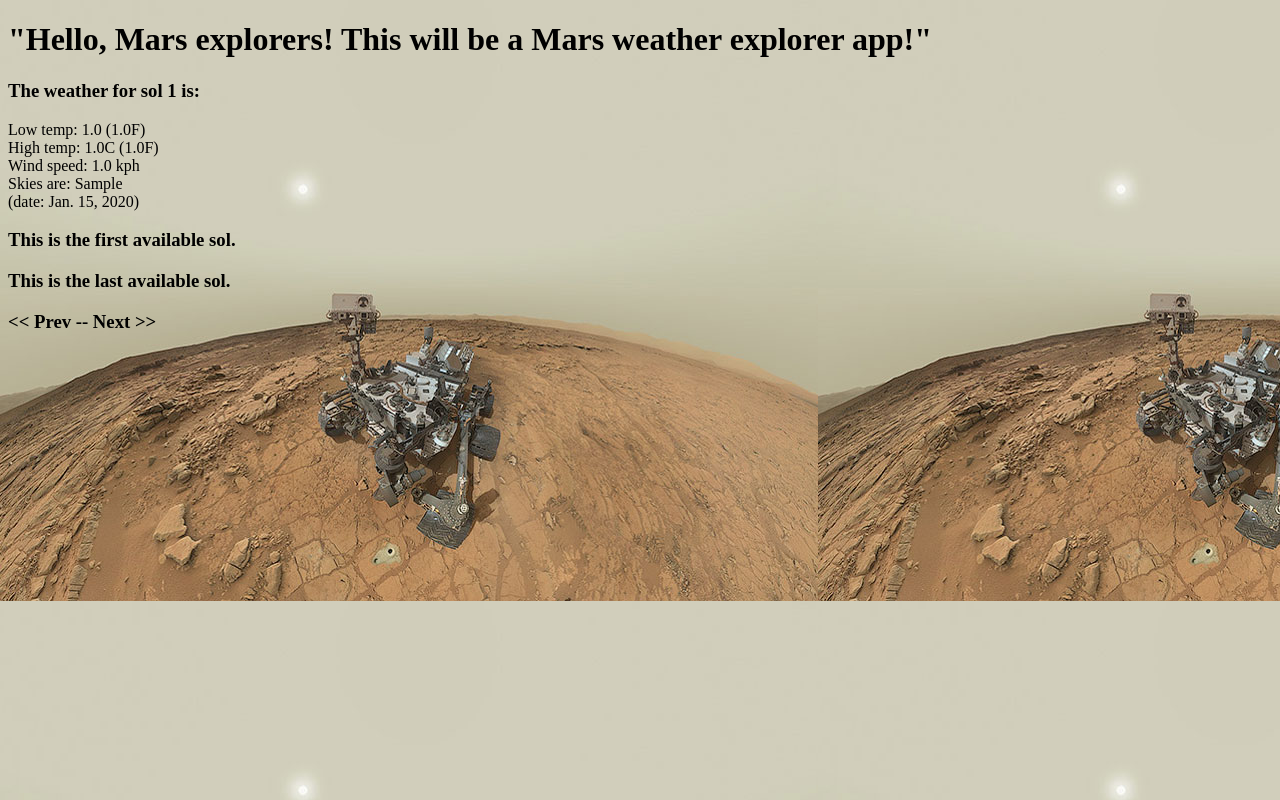
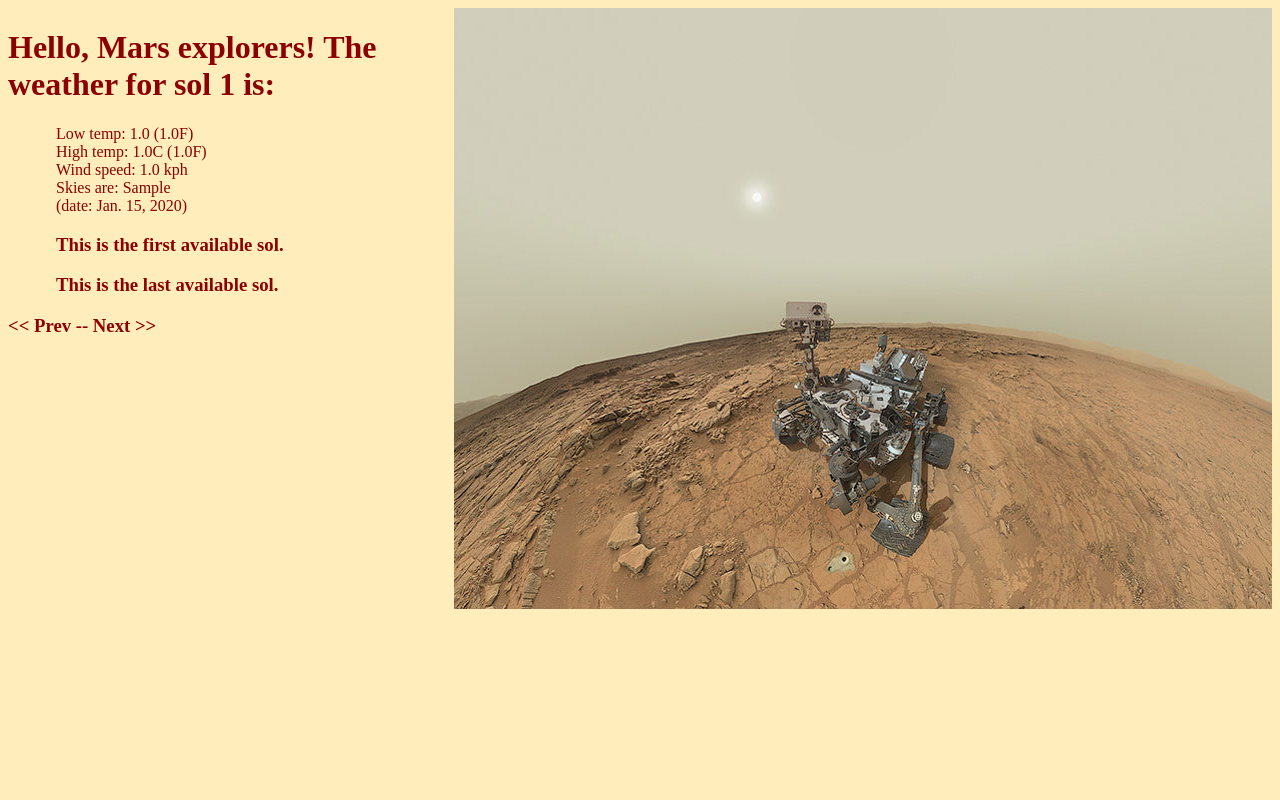
Before and after one commit to amdudda/Capstone_Week7-8_AresWeather, a Django app: page /marsweather/ in a window 1280 px wide. Run offline with Django 3.2, Linux system fonts and the light colour scheme; tables that the repository leaves empty hold one stand-in row (Sample ...).

Commit message:
Clean up page layout.  I have an app!

```diff
--- /dev/null
+++ b/mysite/marsweather/static/style/style.css
@@ -0,0 +1,17 @@
+body {
+    color: darkred;
+    background-color: #ffeebc;
+}
+
+#weatherdata {
+    float: left;
+    width: 33%;
+}
+
+#daily_data {
+    margin-left: 3em;
+}
+
+#img_holder {
+    float: right;
+}
--- a/mysite/marsweather/templates/marsweather/index.html
+++ b/mysite/marsweather/templates/marsweather/index.html
@@ -4,11 +4,12 @@
 <head>
     <meta charset="UTF-8">
     <title>Mars Weather Rover Home Page</title>
+    <link rel="stylesheet" type="text/css" href="{% static 'style/style.css' %}" />
 </head>
-<body background="{% static 'images/sunny.jpeg' %}">
-    <h1>"Hello, Mars explorers!  This will be a Mars weather explorer app!"</h1>
+<body>
 <div id="weatherdata">
-    <h3>The weather for sol {{ weather.sol }} is:</h3>
+    <h1>Hello, Mars explorers!  The weather for sol {{ weather.sol }} is:</h1>
+        <div id="daily_data">
         Low temp: {{ weather.min_temp }} ({{ weather.min_temp_fahrenheit }}F)<br/>
         High temp: {{ weather.max_temp }}C ({{ weather.max_temp_fahrenheit }}F)<br/>
         Wind speed: {{ weather.wind_speed }} kph<br/>
@@ -23,7 +24,7 @@
         {% if not next_sol %}
             <h3>This is the last available sol.</h3>
         {% endif %}
-
+        </div>
     <!-- Link to the previous sol's data if available.-->
     <h3>
     {% if prev_sol %}
@@ -40,5 +41,8 @@
     {% endif %}
     </h3>
 </div>
+<div id="img_holder">
+    <img src="{% static 'images/sunny.jpeg' %}" />
+</div>
 </body>
 </html>
```
Lines whose indentation alone changed are shown as unchanged.
